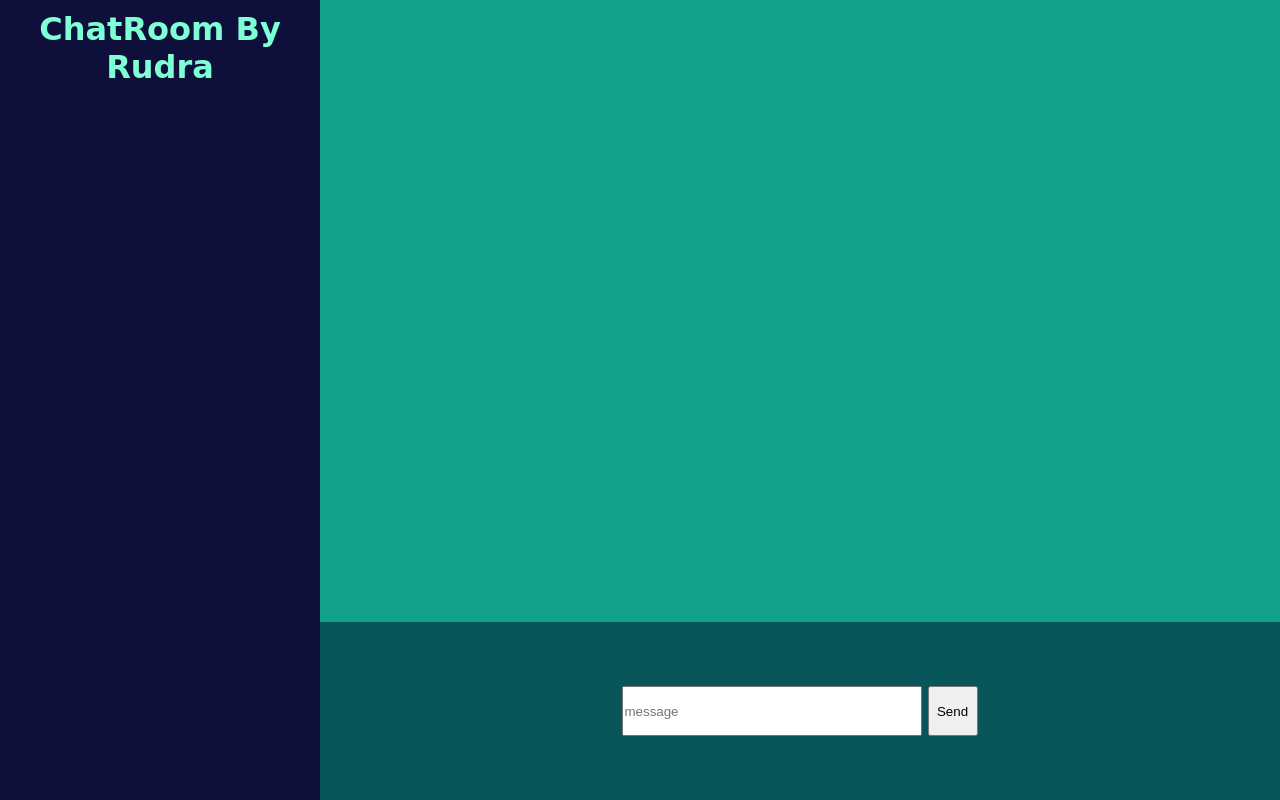
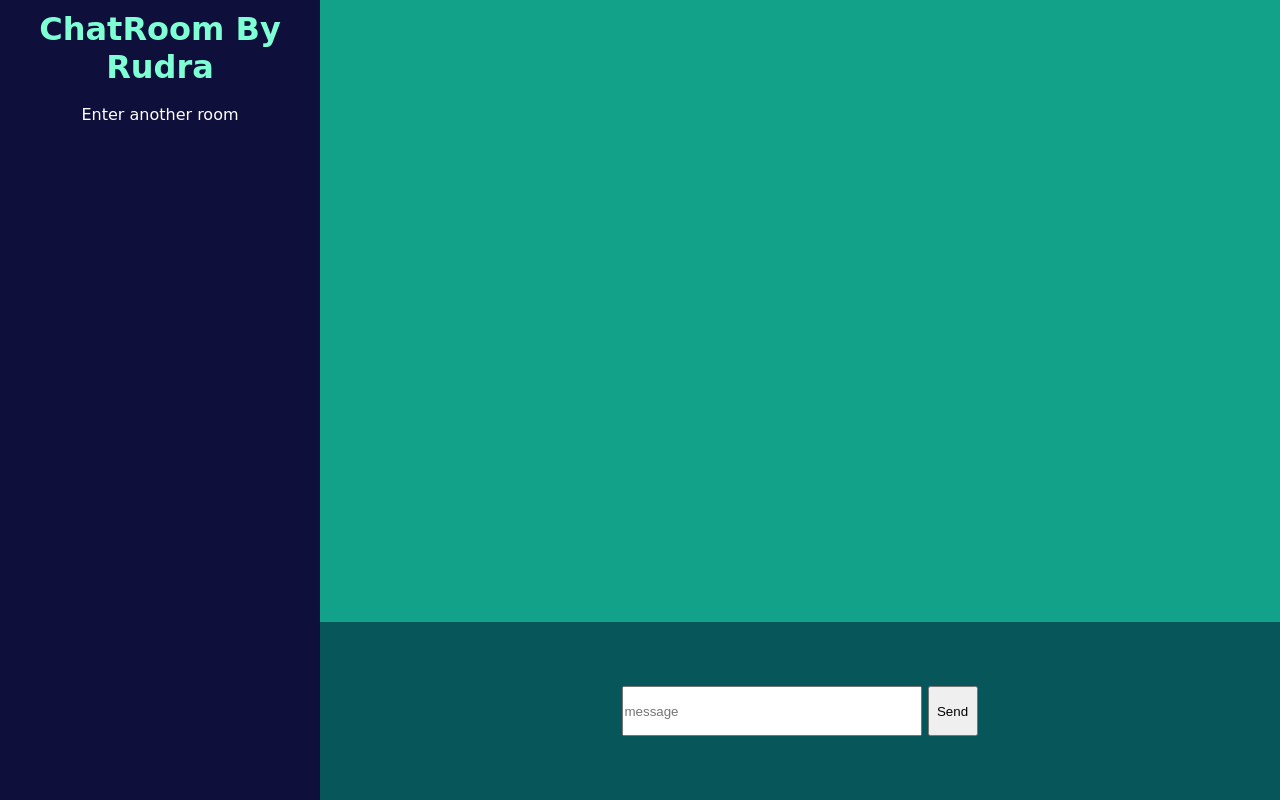
Before and after one commit to rudraWorks/ChatRoom, a website: page public/chat.html in a window 1280 px wide. Drawn offline with nearby package versions, Linux system fonts and the light colour scheme; no server answers; a web font is replaced by a local one.

Commit message:
added link

```diff
--- a/public/chat.html
+++ b/public/chat.html
@@ -85,7 +85,7 @@
 <body>
     <div class="container">
         <div id="panel">
-            <h1 style="color: aquamarine;">ChatRoom By Rudra</h1><br>
+            <h1 style="color: aquamarine;">ChatRoom By Rudra</h1><br><span onclick="location.href='/'" style="color: white;">Enter another room</span><br>
             <h1 id="roomName" ></h1><h2 id='currentUser'></h2>
             <h3 id="participants"></h3>
         </div>
```
